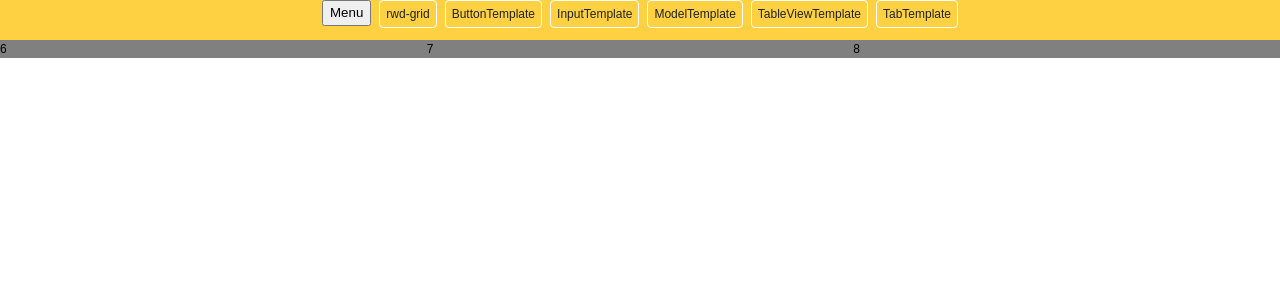
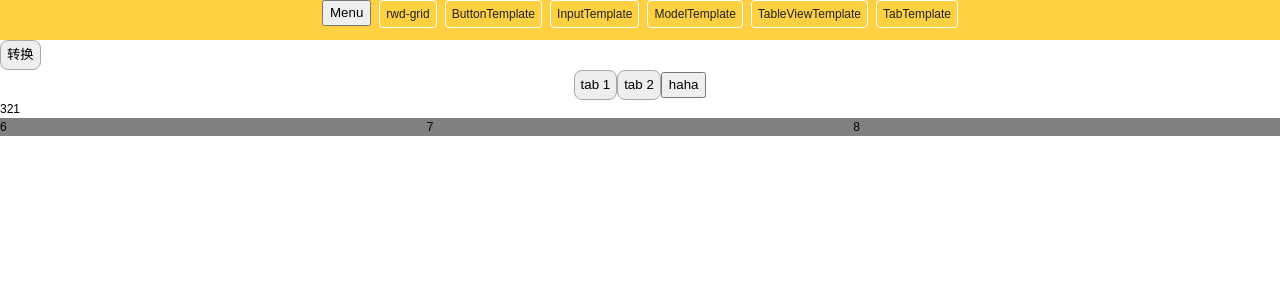
Before and after one commit to VergilHuang/PLComponent, a React (Create React App) app: page /#/TabTemplate in a window 1280 px wide. Shown: the top 300 px of the page. Built offline with nearby package versions, Linux system fonts and the light colour scheme.

Commit message:
create tab panel

```diff
--- a/src/component/PLButton/index.tsx
+++ b/src/component/PLButton/index.tsx
@@ -1,4 +1,4 @@
-import React, { useState, useEffect, FC, useRef } from 'react'
+import React, { useEffect, FC, useRef } from 'react'
 import './style.sass'
 type Props = {
     needRipple?: boolean,
--- a/src/component/PLButton/style.sass
+++ b/src/component/PLButton/style.sass
@@ -1,11 +1,19 @@
+@import src/assets/styles/company-colors/style-1-colors
+
 .pl-btn-container
     position: relative
     z-index: 1
     overflow: hidden
     margin: 0
-    padding: 9px
+    padding: 4px 6px
     border: 0
     outline: none
+    border: 1px solid #a8a8a8
+    border-radius: 8px
+    background: #eee
+    transition: border-color .25s ease-out
+    &:hover
+        border: 1px solid $main-color
 
     .ripple
         position: absolute
--- /dev/null
+++ b/src/component/PLTab/PLTabPanel/index.tsx
@@ -0,0 +1,15 @@
+import React, { FC, useEffect, useState, ReactNode } from 'react';
+export type PLTabPanelProps = {
+    identifier: string | number,
+    tab: ReactNode | string
+}
+
+export const PLTabPanel: FC<PLTabPanelProps> = (props) => {
+
+    return (
+        <div className="pl-tab-panel-container">
+            {props.children}
+        </div>
+    )
+}
+export default PLTabPanel;
--- /dev/null
+++ b/src/component/PLTab/index.tsx
@@ -0,0 +1,61 @@
+import React, { FC, useMemo, ReactNodeArray, useState } from 'react';
+import PLTabPanel, { PLTabPanelProps } from './PLTabPanel';
+import PLButton from '../PLButton';
+type Props = {
+    activeIndex?: string | number
+}
+
+const PLTab: FC<Props> = (props) => {
+
+    const [ActiveIndex, setActiveIndex] = useState(props.activeIndex)
+
+    let Panels = React.Children.map(props.children, (thisArg) => {
+        if (React.isValidElement(thisArg)
+            && typeof thisArg.type === 'function'
+            && thisArg.type.name === 'PLTabPanel') {
+            return thisArg
+        }
+    })
+    if (Array.isArray(Panels)) {
+        Panels = Panels.filter(component => component !== undefined);
+    }
+
+    console.log(Panels);
+
+    // render PLPanel Button
+    const buttonRow = useMemo(() => {
+        return React.Children.map(Panels, (thisArg) => {
+            // default btn tab
+            if (typeof thisArg!.props.tab === 'string') {
+                return <PLButton key={(thisArg!.key as string)} onClick={() => setActiveIndex(thisArg!.props.identifier)}>{thisArg!.props.tab}</PLButton>
+            }
+            // custom btn tab
+            else if (React.isValidElement(thisArg!.props.tab)) {
+                return thisArg!.props.tab;
+            }
+        })
+    }, [])
+
+    // render PLPanel content
+    const contentNode = useMemo(() => {
+        if (Panels !== undefined) {
+            return ActiveIndex !== undefined && Panels !== undefined
+                ? Panels.find((p: any) => (p.props as PLTabPanelProps).identifier === ActiveIndex)
+                : Panels[0]
+        }
+        return null
+    }, [ActiveIndex])
+
+    return (
+        <div className="pl-tab-container">
+            <div className="pl-tab-btn center">
+                {buttonRow}
+            </div>
+            <div className="pl-tab-content">
+                {contentNode}
+            </div>
+        </div>
+    );
+};
+
+export default PLTab
--- a/src/pages/RwdGrid/index.tsx
+++ b/src/pages/RwdGrid/index.tsx
@@ -1,4 +1,4 @@
-import React, { FC, useEffect, useState } from 'react';
+import React, { FC } from 'react';
 type Props = {
 
 }
--- a/src/pages/TabTemplate/index.tsx
+++ b/src/pages/TabTemplate/index.tsx
@@ -1,17 +1,30 @@
-import React, { FC, useEffect } from 'react';
+import React, { FC, useState } from 'react';
+import PLTab from '../../component/PLTab';
+import PLButton from '../../component/PLButton';
+import PLTabPanel from '../../component/PLTab/PLTabPanel';
 type Props = {
-
 }
 
 const TabTemplate: FC<Props> = (props) => {
 
-    useEffect(() => {
+    const [activeIndex, setactiveIndex] = useState<string | number>("dt")
 
-
-    }, [])
     return (
         <div className="tab-template-container">
-
+            <PLButton onClick={() => setactiveIndex('dt')} >
+                转换
+            </PLButton>
+            <PLTab activeIndex={activeIndex}>
+                <PLTabPanel tab={'tab 1'} identifier="vg">
+                    123
+                </PLTabPanel>
+                <PLTabPanel tab={'tab 2'} identifier="dt">
+                    321
+                </PLTabPanel>
+                <PLTabPanel tab={<button onClick={() => console.log('heihei')}>haha</button>} identifier="dt">
+                    321
+                </PLTabPanel>
+            </PLTab>
 
         </div>
     );
--- a/src/pages/TableViewTemplate/index.tsx
+++ b/src/pages/TableViewTemplate/index.tsx
@@ -1,4 +1,4 @@
-import React, { FC, useEffect, useState } from 'react';
+import React, { FC } from 'react';
 import PLTableView, { PLColumnProps } from '../../component/PLTableView';
 type Props = {
 
```
